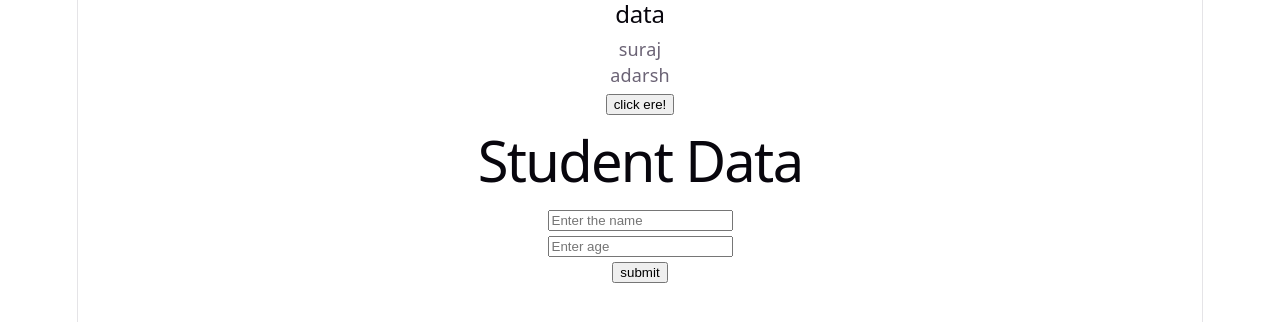
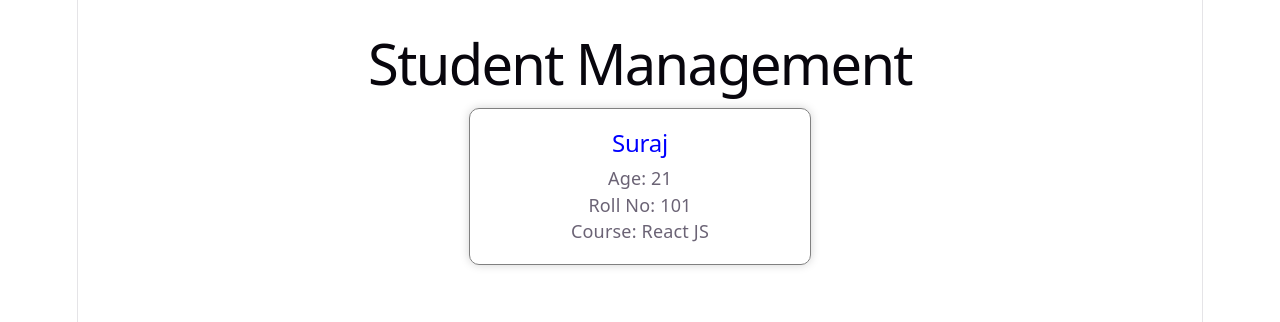
Before and after one commit to surajpandey230522-cloud/learning_react, a React (Vite) app: page / in a window 1280 px wide. Shown: the top 322 px of the page. Built offline with nearby package versions, Linux system fonts and the light colour scheme.

Commit message:
add some css and student data

```diff
--- a/src/App.css
+++ b/src/App.css
@@ -1,184 +1,22 @@
-.counter {
-  font-size: 16px;
-  padding: 5px 10px;
-  border-radius: 5px;
-  color: var(--accent);
-  background: var(--accent-bg);
-  border: 2px solid transparent;
-  transition: border-color 0.3s;
-  margin-bottom: 24px;
-
-  &:hover {
-    border-color: var(--accent-border);
-  }
-  &:focus-visible {
-    outline: 2px solid var(--accent);
-    outline-offset: 2px;
-  }
+.container {
+    text-align: center;
+    margin-top: 50px;
 }
 
-.hero {
-  position: relative;
-
-  .base,
-  .framework,
-  .vite {
-    inset-inline: 0;
-    margin: 0 auto;
-  }
-
-  .base {
-    width: 170px;
-    position: relative;
-    z-index: 0;
-  }
-
-  .framework,
-  .vite {
-    position: absolute;
-  }
-
-  .framework {
-    z-index: 1;
-    top: 34px;
-    height: 28px;
-    transform: perspective(2000px) rotateZ(300deg) rotateX(44deg) rotateY(39deg)
-      scale(1.4);
-  }
-
-  .vite {
-    z-index: 0;
-    top: 107px;
-    height: 26px;
-    width: auto;
-    transform: perspective(2000px) rotateZ(300deg) rotateX(40deg) rotateY(39deg)
-      scale(0.8);
-  }
+.card {
+    width: 300px;
+    margin: auto;
+    padding: 20px;
+    border: 1px solid gray;
+    border-radius: 10px;
+    box-shadow: 0px 0px 10px lightgray;
 }
 
-#center {
-  display: flex;
-  flex-direction: column;
-  gap: 25px;
-  place-content: center;
-  place-items: center;
-  flex-grow: 1;
 
-  @media (max-width: 1024px) {
-    padding: 32px 20px 24px;
-    gap: 18px;
-  }
+.card h2 {
+    color: blue;
 }
 
-#next-steps {
-  display: flex;
-  border-top: 1px solid var(--border);
-  text-align: left;
-
-  & > div {
-    flex: 1 1 0;
-    padding: 32px;
-    @media (max-width: 1024px) {
-      padding: 24px 20px;
-    }
-  }
-
-  .icon {
-    margin-bottom: 16px;
-    width: 22px;
-    height: 22px;
-  }
-
-  @media (max-width: 1024px) {
-    flex-direction: column;
-    text-align: center;
-  }
+.card p {
+    font-size: 18px;
 }
-
-#docs {
-  border-right: 1px solid var(--border);
-
-  @media (max-width: 1024px) {
-    border-right: none;
-    border-bottom: 1px solid var(--border);
-  }
-}
-
-#next-steps ul {
-  list-style: none;
-  padding: 0;
-  display: flex;
-  gap: 8px;
-  margin: 32px 0 0;
-
-  .logo {
-    height: 18px;
-  }
-
-  a {
-    color: var(--text-h);
-    font-size: 16px;
-    border-radius: 6px;
-    background: var(--social-bg);
-    display: flex;
-    padding: 6px 12px;
-    align-items: center;
-    gap: 8px;
-    text-decoration: none;
-    transition: box-shadow 0.3s;
-
-    &:hover {
-      box-shadow: var(--shadow);
-    }
-    .button-icon {
-      height: 18px;
-      width: 18px;
-    }
-  }
-
-  @media (max-width: 1024px) {
-    margin-top: 20px;
-    flex-wrap: wrap;
-    justify-content: center;
-
-    li {
-      flex: 1 1 calc(50% - 8px);
-    }
-
-    a {
-      width: 100%;
-      justify-content: center;
-      box-sizing: border-box;
-    }
-  }
-}
-
-#spacer {
-  height: 88px;
-  border-top: 1px solid var(--border);
-  @media (max-width: 1024px) {
-    height: 48px;
-  }
-}
-
-.ticks {
-  position: relative;
-  width: 100%;
-
-  &::before,
-  &::after {
-    content: '';
-    position: absolute;
-    top: -4.5px;
-    border: 5px solid transparent;
-  }
-
-  &::before {
-    left: 0;
-    border-left-color: var(--border);
-  }
-  &::after {
-    right: 0;
-    border-right-color: var(--border);
-  }
-}
--- a/src/App.jsx
+++ b/src/App.jsx
@@ -1,4 +1,5 @@
 import { useState } from "react";
+import './App.css';
 
 function Navbar() {
   return <h2>My Website</h2>;
@@ -147,6 +148,48 @@ function Form1(){
 }
 
 
+
+
+function Suraj() {
+
+    let student = {
+        name: "Suraj",
+        age: 21,
+        rollno: 101,
+        course: "React JS"
+    };
+
+    return (
+
+        <div className="container">
+
+            <h1>Student Management</h1>
+
+            <div className="card">
+
+                <h2>{student.name}</h2>
+
+                <p>Age: {student.age}</p>
+
+                <p>Roll No: {student.rollno}</p>
+
+                <p>Course: {student.course}</p>
+
+            </div>
+
+        </div>
+
+    );
+
+}
+
+
+
+
+
+
+
+
 function App() {
   return (
     <div>
@@ -160,9 +203,11 @@ function App() {
       <Data/>
       <Footer/> */}
       {/* <Event/> */}
-      <Form1/>
+      {/* <Form1/>
       <Form/>
+       */}
 
+    <Suraj/>
     </div>
   );
 }
```
Also changed, not shown: src/main.jsx (line endings or trailing spaces).
